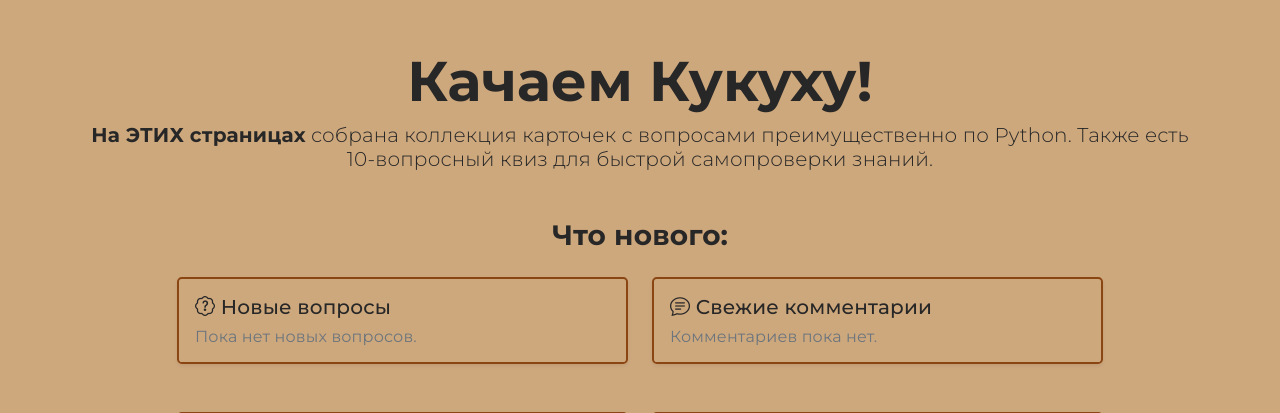
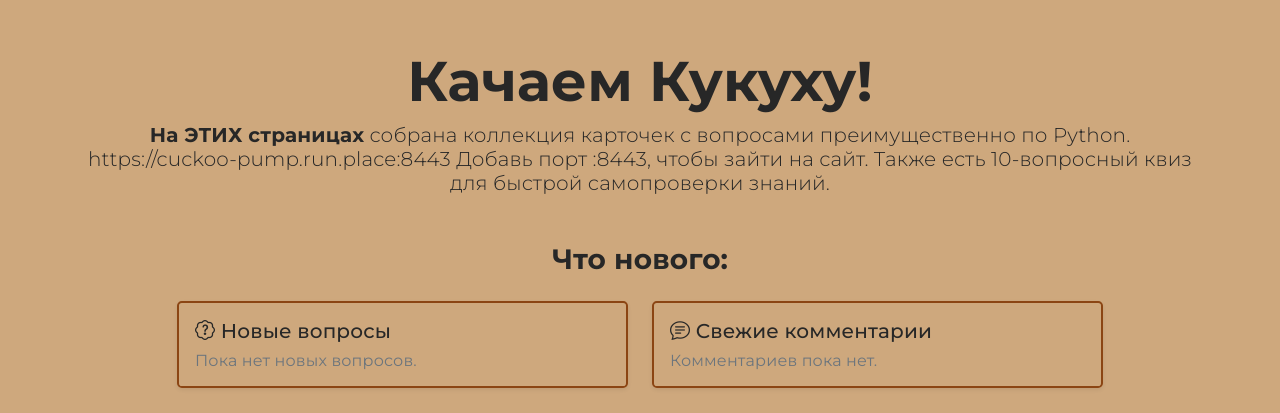
Before and after one commit to Ndk985/cuckoo_pump, a Flask app: page /main in a window 1280 px wide. Shown: the part 92-505 px from the top of the page. Run offline with Flask 3, Linux system fonts and the light colour scheme; data that the repository does not hold is empty; some libraries are stand-ins or nearby versions.

Commit message:
добавлено описание про порт на мейн

```diff
--- a/cp_app/templates/main.html
+++ b/cp_app/templates/main.html
@@ -7,7 +7,7 @@
   <div class="text-center mb-5">
     <h1 class="display-4 fw-bold text-dark">Качаем Кукуху!</h1>
     <p class="lead text-dark">
-      <a href="https://cuckoo-pump.run.place:8443/questions" class="text-decoration-none text-dark fw-bold">На ЭТИХ страницах</a> собрана коллекция карточек с вопросами преимущественно по Python.
+      <a href="https://cuckoo-pump.run.place:8443/questions" class="text-decoration-none text-dark fw-bold">На ЭТИХ страницах</a> собрана коллекция карточек с вопросами преимущественно по Python. https://cuckoo-pump.run.place:8443 Добавь порт :8443, чтобы зайти на сайт.
       Также есть 10-вопросный квиз для быстрой самопроверки знаний.
     </p>
   </div>
```
